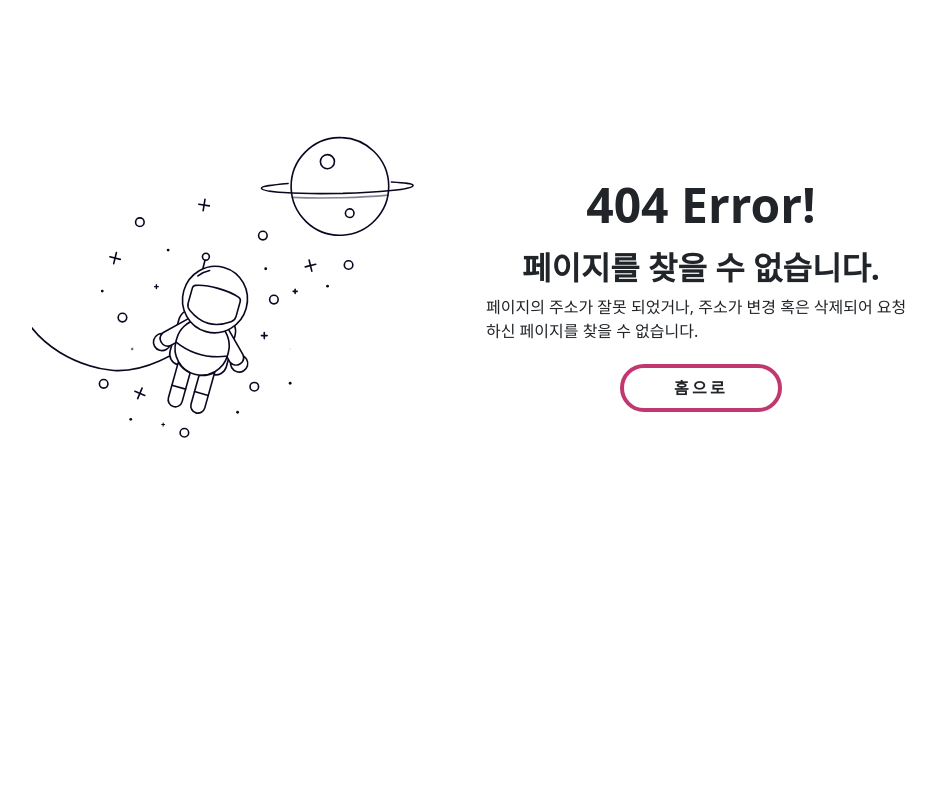
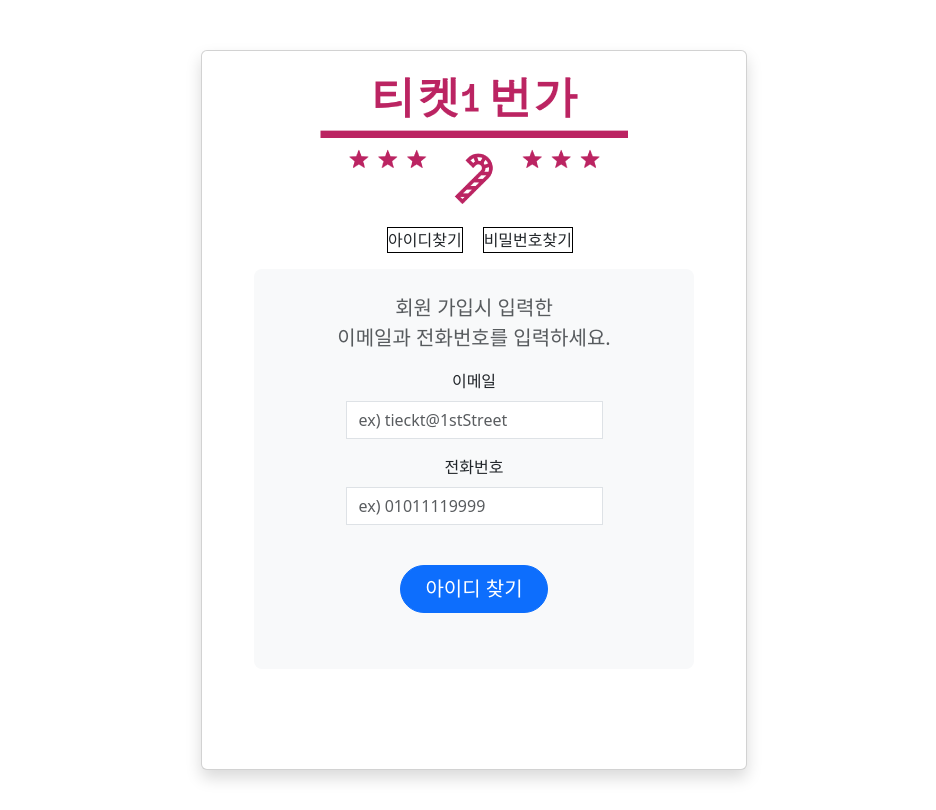
Before and after one commit to tjdwn154/project, a React (Create React App) app: page /seacrhmember in a window 1280 px wide. Before the commit this address had no page. Shown: the whole page, without its empty margins (166-1102 px from the left). Built offline with nearby package versions, Linux system fonts and the light colour scheme.

Commit message:
아이디 찾기 로직

```diff
--- a/src/App.js
+++ b/src/App.js
@@ -6,8 +6,7 @@ import { Routes, Route, useParams } from "react-router-dom";
 import Home from "./pages/Home.js";
 import SignUp from "./components/member/Signup";
 import Login from "./components/member/Login";
-import SearchId from "./components/member/SearchId";
-import SearchPw from "./components/member/SearchPw";
+import SeacrhMember from "./components/member/SeacrhMember";
 // 예매:
 import Reservation from "./ReservationInfo/Reservation.js";
 import MainTicketPage from "./ReservationInfo/TicketBuy/MainTicketPage";
@@ -64,8 +63,8 @@ export default function App() {
         {/* 회원관리: */}
         <Route path="/signup" element={<SignUp />} />
         <Route path="/login" element={<Login />} />
-        <Route path="/searchID" element={<SearchId />} />
-        <Route path="/searchPW" element={<SearchPw />} />
+        <Route path="/seacrhmember" element={<SeacrhMember />} />
+
         {/* 고객센터페이지: */}
         <Route path="/cs" element={<CS />}>
           <Route index element={<CSNotice />} id={id} />
--- a/src/components/member/Login.js
+++ b/src/components/member/Login.js
@@ -67,13 +67,16 @@ function Login() {
         justifyContent: "center",
         alignItems: "center",
         height: "100vh",
+        margin: "10px",
       }}
     >
       <Container
         style={{ width: "350px", padding: "20px", borderRadius: "10px", boxShadow: "0 0 10px rgba(0, 0, 0, 0.2)" }}
       >
         <div style={{ display: "flex", justifyContent: "center", marginBottom: "20px" }}>
-          <img src="/logo.png" alt="" style={{ width: "150px" }} />
+          <Link to="/">
+            <img src="/logo.png" alt="" style={{ width: "150px" }} />
+          </Link>
         </div>
         <Form onSubmit={handleSubmit}>
           <Form.Group controlId="formBasicEmail" className="mb-2">
@@ -103,13 +106,23 @@ function Login() {
           <Button variant="primary" type="submit" style={{ width: "100%", borderRadius: "10px" }}>
             로그인
           </Button>
+          <Form.Text id="passwordHelpBlock" muted>
+            <p className="mb-0 text-end">
+              <Link to="/seacrhmember" className="text-primary fw-bold">
+                ID | PW 찾기
+              </Link>
+            </p>
+          </Form.Text>
         </Form>
 
-        <div style={{ marginTop: "10px", textAlign: "center" }}>
-          <Link to="/SearchId">아이디 찾기</Link> | <Link to="/SearchPw">비밀번호 찾기</Link>
-        </div>
-        <div style={{ marginRight: "15px", textAlign: "center" }}>
-          <Link to="/signup">회원가입</Link>
+        <div className="mt-3">
+          <p className="mb-0 text-center">
+            티켓1번가 처음이신가요?
+            <br />
+            <Link to="/signup" className="text-primary fw-bold">
+              회원가입
+            </Link>
+          </p>
         </div>
       </Container>
     </div>
--- /dev/null
+++ b/src/components/member/SeacrhMember.js
@@ -0,0 +1,56 @@
+import React, { useState } from "react";
+import { Link } from "react-router-dom";
+import SearchId from "./SearchId";
+import SearchPw from "./SearchPw";
+import { Container, Form, Button, Row, Col, Card } from "react-bootstrap";
+
+export default function SearchPage() {
+  const [currentId, setCurrentId] = useState(1);
+  const search = ["아이디찾기", "비밀번호찾기"];
+
+  return (
+    <div
+      style={{
+        display: "flex",
+        justifyContent: "center",
+        alignItems: "center",
+        height: "100vh",
+        margin: "10px",
+      }}
+    >
+      <Container>
+        <Row className="vh-100 d-flex justify-content-center align-items-center">
+          <Col md={8} lg={6} xs={12}>
+            <Card className="shadow px-4" style={{ width: "100%", height: "45em" }}>
+              <Card.Body>
+                <div style={{ display: "flex", justifyContent: "center", marginBottom: "20px" }}>
+                  <Link to="/">
+                    <img src="/logo.png" alt="로고" />
+                  </Link>
+                </div>
+                <ul style={{ display: "flex", justifyContent: "center", listStyle: "none" }}>
+                  {search.map((select, index) => {
+                    return (
+                      <li
+                        key={select + index}
+                        className={select}
+                        onClick={() => setCurrentId(index + 1)}
+                        style={{ marginRight: "20px", cursor: "pointer", border: "1px solid black" }}
+                      >
+                        {select}
+                      </li>
+                    );
+                  })}
+                </ul>
+                <div>
+                  {currentId === 1 && <SearchId />}
+                  {currentId === 2 && <SearchPw />}
+                </div>
+              </Card.Body>
+            </Card>
+          </Col>
+        </Row>
+      </Container>
+    </div>
+  );
+}
--- a/src/components/member/SearchId.js
+++ b/src/components/member/SearchId.js
@@ -1,36 +1,103 @@
-import React from "react";
-import { Link } from "react-router-dom";
+import axios from "axios";
+import React, { useState } from "react";
+import { Container, Form, Button, Modal } from "react-bootstrap";
 
-function SearchId () {
-  return(
-    <div className="container my-5">
-      <div className="p-5 text-center bg-body-tertiary rounded-3">
-        <Link to="/">
-          <img src="/logo.png" alt="" />
-        </Link>
-        <h1 className="text-body-emphasis" style={{marginTop:"50px"}}>
-          본인확인이 필요한 서비스 입니다.
-        </h1>
-        <p className="col-lg-8 mx-auto fs-5 text-muted">
-          본인 인증을 진행해주세요.
+function SearchId() {
+  const [findId, setFindId] = useState(null);
+  const [email, setEmail] = useState("");
+  const [phoneNum, setPhoneNum] = useState("");
+  const [show, setShow] = useState(false);
+  const [alertMessage, setAlertMessage] = useState("");
+
+  const handleClose = () => {
+    setShow(false);
+  };
+
+  const handleEmailChange = (e) => {
+    setEmail(e.target.value);
+  };
+  const handlephoneNumChange = (e) => {
+    setPhoneNum(e.target.value);
+  };
+
+  const handleFindID = () => {
+    if (email && phoneNum) {
+      axios
+        .get(`http://localhost:3001/api/find-id?email=${email}&phone=${phoneNum}`)
+        .then((response) => {
+          if (response.data.memberId) {
+            setFindId(response.data.memberId);
+            setShow(true);
+          } else {
+            setAlertMessage("회원정보의 아이디가 없습니다.");
+            setShow(true);
+          }
+        })
+        .catch((error) => {
+          console.error("아이디 찾기 오류:", error);
+        });
+    } else if (!email && phoneNum) {
+      setAlertMessage("이메일을 입력해주세요");
+      setShow(true);
+    } else if (email && !phoneNum) {
+      setAlertMessage("전화번호를 입력해주세요");
+      setShow(true);
+    } else {
+      setAlertMessage("이메일과 전화번호를 입력해주세요.");
+      setShow(true);
+    }
+    setFindId("");
+  };
+
+  return (
+    <Container>
+      <div className="p-4 text-center bg-body-tertiary rounded-3" style={{ width: "100%", height: "25em" }}>
+        <p className="col-lg-15 mx-auto fs-5 text-muted">
+          회원 가입시 입력한 <br />
+          이메일과 전화번호를 입력하세요.
         </p>
         <div className="d-inline-flex gap-2 mb-5">
-          <button className="d-inline-flex align-items-center btn btn-primary btn-lg px-4 rounded-pill" type="button">
-            휴대폰 인증
-          </button>
-          <button className="btn btn-outline-secondary btn-lg px-4 rounded-pill" type="button">
-            이메일 인증
-          </button>
+          <Form>
+            <Form.Group className="mb-3">
+              <Form.Label>이메일</Form.Label>
+              <Form.Control
+                type="email"
+                value={email}
+                placeholder="ex) tieckt@1stStreet"
+                onChange={handleEmailChange}
+              />
+            </Form.Group>
+            <Form.Group className="mb-3">
+              <Form.Label>전화번호</Form.Label>
+              <Form.Control
+                type="text"
+                value={phoneNum}
+                placeholder="ex) 01011119999"
+                onChange={handlephoneNumChange}
+              />
+            </Form.Group>
+            <Button className="btn-lg px-4 rounded-pill mt-4" type="button" onClick={handleFindID}>
+              아이디 찾기
+            </Button>
+          </Form>
         </div>
-        <div>
-          <h2>비밀번호를 찾으시나요?</h2>
-          <Link to="/SearchPw">비밀번호 찾기</Link>
-        </div>
+        <Modal show={show} onHide={handleClose}>
+          <Modal.Header closeButton>
+            <Modal.Title>아이디 찾기</Modal.Title>
+          </Modal.Header>
+          <Modal.Body>
+            {findId && <p>회원님의 아이디는 "{findId}" 입니다.</p>}
+            {!findId && <p>{alertMessage}</p>}
+          </Modal.Body>
+          <Modal.Footer>
+            <Button variant="primary" onClick={handleClose}>
+              확인
+            </Button>
+          </Modal.Footer>
+        </Modal>
       </div>
-    </div>
-  )
+    </Container>
+  );
 }
 
-
-
 export default SearchId;
--- a/src/components/member/SearchPw.js
+++ b/src/components/member/SearchPw.js
@@ -1,154 +1,28 @@
 import React, { useState, useEffect } from "react";
-import axios from "axios";
-import { Link, useNavigate } from "react-router-dom";
-import { Container, Form, Button, Row, Col, Card } from "react-bootstrap";
+import { Container, Form, Button, Modal } from "react-bootstrap";
 
-function SearchPw () {
-  const [formData, setFormData] = useState({
-    memberId: "",
-    memberPw: "",
-    confirmPw: "", // 비밀번호 확인 필드
-    memberName: "",
-    email: "",
-    age: "",
-    gender: "M", // 초기값 설정 (남성)
-    phone: "",
-  });
-  const [errors, setErrors] = useState({}); // 유효성 검사 오류 메세지
-  const [available, setAvailable] = useState(true); // 아이디 사용 가능 여부
-  const [success, setSuccess] = useState(false); // 회원가입 성공 여부
-  const navigate = useNavigate();
-
-  const handleChange = (e) => {
-    const { name, value } = e.target;
-    setFormData({
-      ...formData,
-      [name]: value,
-    });
-
-    if (name === "memberPw" || name === "confirmPw") {
-      setErrors({ ...errors, memberPw: undefined, confirmPw: undefined });
-    }
-  };
-
-  // 중복검사
-  const handleCheckId = (e) => {
-    e.preventDefault();
-    const memberId = formData.memberId;
-    if (memberId.trim() === "") {
-      return;
-    }
-    setAvailable(false); // 중복 검사 중임을 표시
-    axios
-      .get(`http://localhost:3001/api/check-id?memberId=${memberId}`)
-      .then((response) => {
-        if (response.data.exists) {
-          setAvailable(false); // 중복 검사 완료
-          setErrors({ ...errors, memberId: "아이디가 이미 사용 중입니다." });
-          console.log("아이디 사용 불가능");
-        } else {
-          setAvailable(true); // 중복 검사 완료
-          setErrors({ ...errors, memberId: "사용 가능한 아이디입니다." });
-          console.log("아이디 사용 가능");
-        }
-      })
-      .catch((error) => {
-        setAvailable(true); // 중복 검사 실패(다음 검사를 위해 true)
-        console.error("아이디 중복 검사 오류", error);
-      });
-  };
-
-  const handleSubmit = (e) => {
-    e.preventDefault();
-    // 유효성 검사
-    const errors = {};
-    // trim() = 양쪽 공백 제거
-    if (formData.memberId.trim() === "") {
-      errors.memberId = "아이디를 입력하세요.";
-    } else if (!/^[a-zA-Z0-9]+$/.test(formData.memberId)) {
-      errors.memberId = "영문자와 숫자로만 구성되어야 합니다.";
-    } else {
-      setErrors(errors);
-    }
-  };
-
+function SearchPw() {
   return (
-    <div
-      style={{
-        display: "flex",
-        justifyContent: "center",
-        alignItems: "center",
-        height: "100vh",
-      }}
-    >
     <Container>
-        <Row className="vh-100 d-flex justify-content-center align-items-center">
-          <Col md={8} lg={6} xs={12}>
-            <div className="border border-2 border-primary"></div>
-            <Card className="shadow px-4">
-              <Card.Body>
-                <div className="mb-3 mt-md-4">
-                  <h2 className="fw-bold mb-2 text-center text-uppercase ">
-                    <Link to="/">
-                    <img src="/logo.png" alt="" />
-                    </Link>
-                  </h2>
-                  <h4 className="text-body-emphasis" style={{marginTop:"50px", textAlign:"center"}}>
-                    아이디 입력
-                  </h4>
-                  <p className="col-lg-8 mx-auto fs-6 text-muted" style={{textAlign:"center"}}>
-                    비밀번호를 찾고자 하는 아이디와
-                    <br/>
-                    전화번호를 입력해주세요.
+      <div className="p-4 text-center bg-body-tertiary rounded-3" style={{ width: "100%", height: "25em" }}>
+        <p className="col-lg-15 mx-auto fs-5 text-muted">
+          회원 가입시 입력한 <br />
+          아이디를 입력하세요.
         </p>
-                  <Form onSubmit={handleSubmit}>
-                    <Form.Group className="mb-3" controlId="formBasicId">
-                      <Form.Label className="text-center">아이디</Form.Label>
-                      <Form.Control
-                        type="text"
-                        name="memberId"
-                        value={formData.memberId}
-                        onChange={handleChange}
-                        style={{ borderRadius: "10px" }}
-                      />
-                      <Form.Text className={available ? "text-success" : "text-danger"}> {errors.memberId}</Form.Text>
+        <div className="d-inline-flex gap-2 mb-5">
+          <Form>
+            <Form.Group className="mb-3">
+              <Form.Label>아이디</Form.Label>
+              <Form.Control type="text" placeholder="아이디" />
             </Form.Group>
-
-                    <Form.Group className="mb-3" controlId="formPhoneNum">
-                      <Form.Label className="text-center">전화번호</Form.Label>
-                      <Form.Control
-                        type="text"
-                        name="phone"
-                        value={formData.phone}
-                        onChange={handleChange}
-                        style={{ borderRadius: "10px" }}
-                      />
-                        {errors.phone && <Form.Text className="text-danger">{errors.phone}</Form.Text>}
-                    </Form.Group>
-                    <div className="d-grid">
-                      <Button variant="primary" type="submit" style={{ width: "100%", borderRadius: "10px" }}>
-                        비밀번호 찾기
+            <Button className="btn-lg px-4 rounded-pill mt-4" type="button">
+              본인인증
             </Button>
-                    </div>
-                    <div>
-                      <p className="text-body-emphasis" style={{marginTop:"20px", textAlign:"center"}}>
-                        아이디를 찾으시나요?
-                      </p>
-                      <div className="text-body-emphasis" style={{textAlign:"center"}}>
-                        <Link to="/SearchId">
-                          아이디 찾기
-                        </Link>
+          </Form>
         </div>
       </div>
-                  </Form>
-                </div>
-              </Card.Body>
-            </Card>
-          </Col>
-        </Row>
     </Container>
-    </div>
-  )
+  );
 }
 
 export default SearchPw;
--- a/src/components/member/Signup.js
+++ b/src/components/member/Signup.js
@@ -115,17 +115,19 @@ function Signup() {
         justifyContent: "center",
         alignItems: "center",
         height: "100vh",
+        margin: "10px",
       }}
     >
       <Container>
         <Row className="vh-100 d-flex justify-content-center align-items-center">
           <Col md={8} lg={6} xs={12}>
-            <div className="border border-2 border-primary"></div>
             <Card className="shadow px-4">
               <Card.Body>
                 <div className="mb-3 mt-md-4">
                   <h2 className="fw-bold mb-2 text-center text-uppercase ">
-                    <img src="/logo.png" alt="" />
+                    <Link to="/">
+                      <img src="/logo.png" alt="" />
+                    </Link>
                   </h2>
                   <div className="mb-3">
                     <Form onSubmit={handleSubmit}>
```
Also changed, not shown: 1 other file (tests, documents, lock files or other folders). Lines whose indentation alone changed are shown as unchanged.
